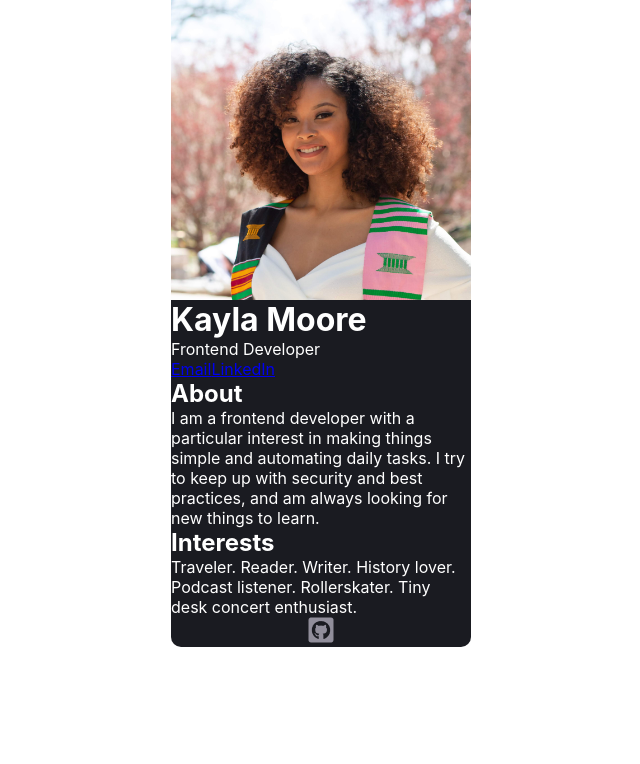
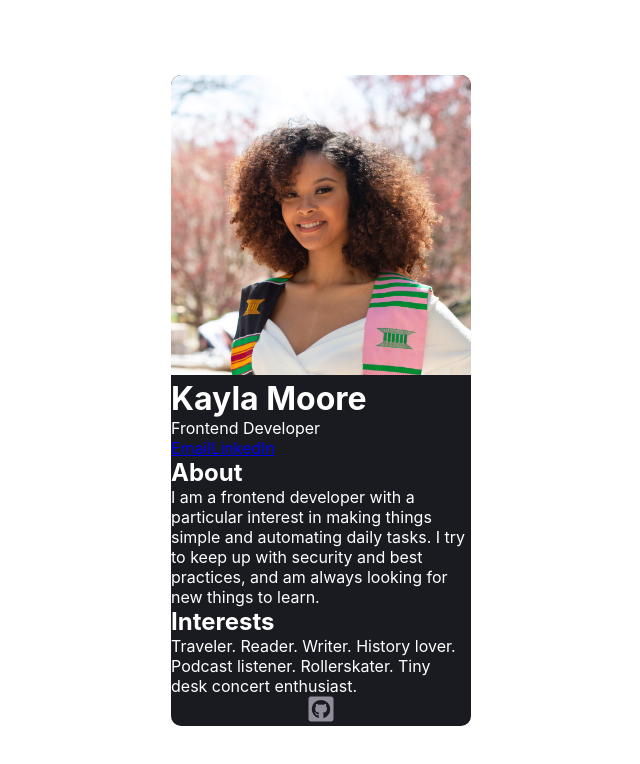
Before and after one commit to kaykaym01/digital-business-card, a React (Create React App) app in the folder digital-business-card/: page / in a window 1280 px wide. Shown: the top 764 px of the page, without its empty margins (319-959 px from the left). Built offline with nearby package versions, Linux system fonts and the light colour scheme.

Commit message:
Center align Card and image

```diff
--- a/digital-business-card/src/App.css
+++ b/digital-business-card/src/App.css
@@ -6,6 +6,10 @@
 
 body {
   height: 100vh;
+}
+
+#root {
+  height: 100%;
 }
 
 img {
@@ -30,12 +34,5 @@ img {
   color: white;
 
   max-width: 300px;
-  max-height: 80%;
+  overflow: hidden;
 }
-
-.header-img {
-  max-width: 300px;
-  max-height: 300px;
-  overflow: hidden;
-  padding: 0;
-}
```
